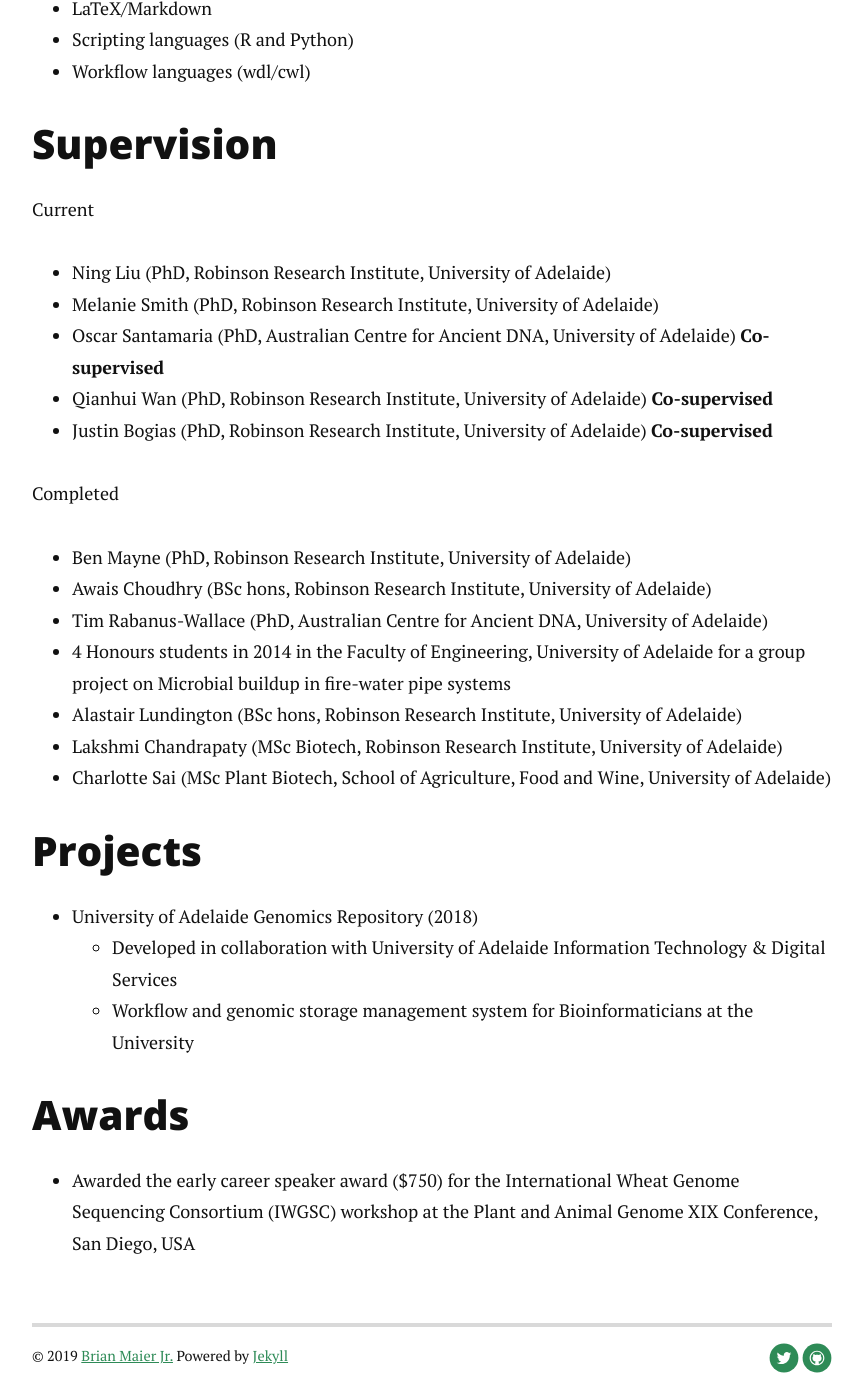
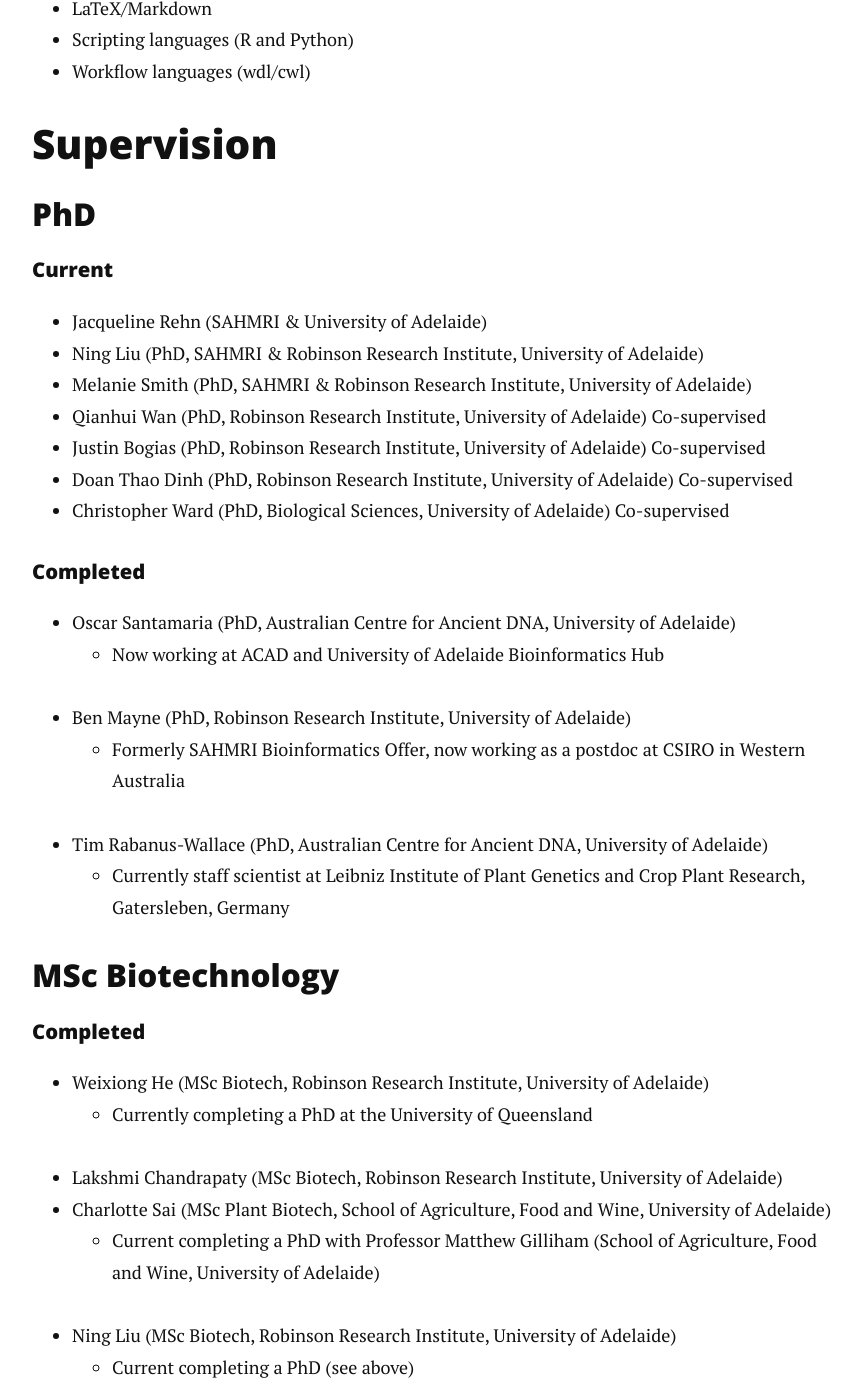
Before and after one commit to jimmybgammyknee/jimmybgammyknee.github.io, a Jekyll site: the page built from cv.md, in a window 1280 px wide and 1400 px high, scrolled down 13997 px. Shown: the whole window, without its empty margins (208-1071 px from the left). Built offline with Jekyll 4.4.1, drawn with Linux system fonts in a browser that asks for light colours; nearby versions of some CDN libraries; some of the changed text lies outside the part shown.

Commit message:
Postgraduate student information

```diff
--- a/cv.md
+++ b/cv.md
@@ -293,31 +293,57 @@ Mayne Benjamin T, Leemaqz S, Buckberry S, Rodriguez Lopez CM, Roberts CT, Bianco
 
 ## Supervision
 
-Current <br>
+### PhD
 
-* Ning Liu (PhD, Robinson Research Institute, University of Adelaide)
-* Melanie Smith (PhD, Robinson Research Institute, University of Adelaide)
-* Oscar Santamaria (PhD, Australian Centre for Ancient DNA, University of Adelaide) **Co-supervised**
-* Qianhui Wan (PhD, Robinson Research Institute, University of Adelaide) **Co-supervised**
-* Justin Bogias (PhD, Robinson Research Institute, University of Adelaide) **Co-supervised**
+#### Current
 
+- Jacqueline Rehn (SAHMRI & University of Adelaide)
+- Ning Liu (PhD, SAHMRI & Robinson Research Institute, University of Adelaide)
+- Melanie Smith (PhD, SAHMRI & Robinson Research Institute, University of Adelaide)
+- Qianhui Wan (PhD, Robinson Research Institute, University of Adelaide) Co-supervised
+- Justin Bogias (PhD, Robinson Research Institute, University of Adelaide) Co-supervised
+- Doan Thao Dinh (PhD, Robinson Research Institute, University of Adelaide) Co-supervised
+- Christopher Ward (PhD, Biological Sciences, University of Adelaide) Co-supervised
 
-Completed <br>
+#### Completed
 
-* Ben Mayne (PhD, Robinson Research Institute, University of Adelaide)
-* Awais Choudhry (BSc hons, Robinson Research Institute, University of Adelaide)
-* Tim Rabanus-Wallace (PhD, Australian Centre for Ancient DNA, University of Adelaide)
-* 4 Honours students in 2014 in the Faculty of Engineering, University of Adelaide for a group project on Microbial buildup in fire-water pipe systems
-* Alastair Lundington (BSc hons, Robinson Research Institute, University of Adelaide)
-* Lakshmi Chandrapaty (MSc Biotech, Robinson Research Institute, University of Adelaide)
-* Charlotte Sai (MSc Plant Biotech, School of Agriculture, Food and Wine, University of Adelaide)
+- Oscar Santamaria (PhD, Australian Centre for Ancient DNA, University of Adelaide)
+    - Now working at ACAD and University of Adelaide Bioinformatics Hub
+- Ben Mayne (PhD, Robinson Research Institute, University of Adelaide)
+    - Formerly SAHMRI Bioinformatics Offer, now working as a postdoc at CSIRO in Western Australia
+- Tim Rabanus-Wallace (PhD, Australian Centre for Ancient DNA, University of Adelaide)
+    - Currently staff scientist at Leibniz Institute of Plant Genetics and Crop Plant Research, Gatersleben, Germany
 
-## Projects
+### MSc Biotechnology
 
-- University of Adelaide Genomics Repository (2018)
-    - Developed in collaboration with University of Adelaide Information Technology & Digital Services
-    - Workflow and genomic storage management system for Bioinformaticians at the University
+#### Completed
 
+- Weixiong He (MSc Biotech, Robinson Research Institute, University of Adelaide)
+    - Currently completing a PhD at the University of Queensland
+- Lakshmi Chandrapaty (MSc Biotech, Robinson Research Institute, University of Adelaide)
+- Charlotte Sai (MSc Plant Biotech, School of Agriculture, Food and Wine, University of Adelaide)
+    - Current completing a PhD with Professor Matthew Gilliham (School of Agriculture, Food and Wine, University of Adelaide)
+- Ning Liu (MSc Biotech, Robinson Research Institute, University of Adelaide)
+    - Current completing a PhD (see above)
+- Jacqueline Rehn (MSc Biotech, Bioinformatics Hub, University of Adelaide)
+    - Research Assistant at SAHMRI Bioinformatics Core
+    - Current completing a PhD (see above)
+
+### BSc (honours)
+
+#### Current
+
+- XXX (BSc hons, Biological Sciences, University of Adelaide)
+
+#### Completed
+
+- Awais Choudhry (BSc hons, Robinson Research Institute, University of Adelaide)
+    - Now working in industry
+- Melanie Smith (BSc hons, Robinson Research Institute, University of Adelaide)
+    - Current completing a PhD (see above)
+- 4 Honours students in 2014 in the Faculty of Engineering, University of Adelaide for a group project on Microbial buildup in fire-water pipe systems
+- Alastair Lundington (BSc hons, Robinson Research Institute, University of Adelaide)
+    - Now working at the SAHMRI Bioinformatics Core
 
 ## Awards
 
```
Also changed, not shown: other parts of cv.md (+1 -1 lines).
